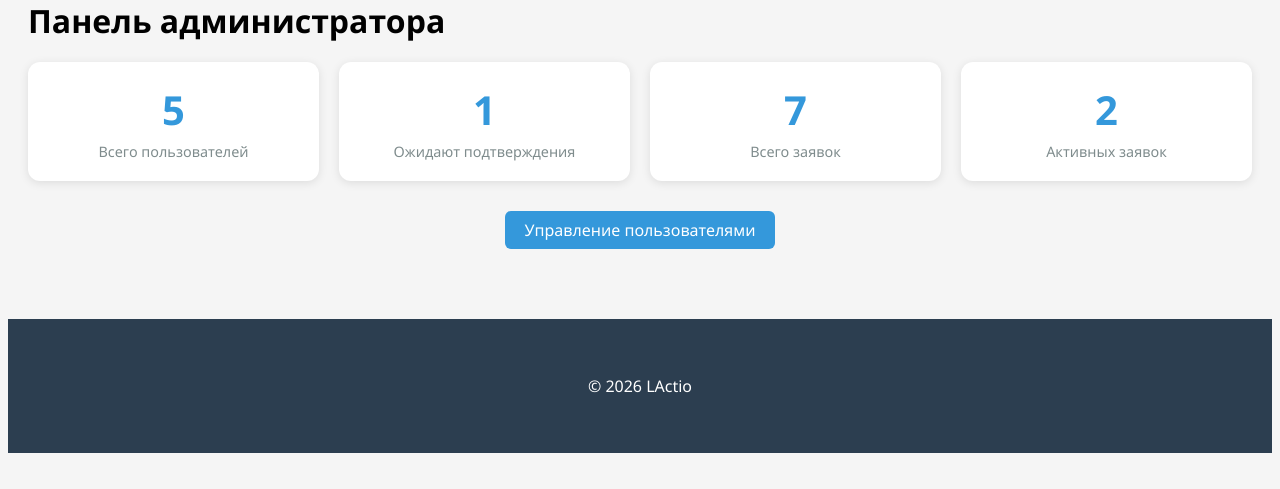
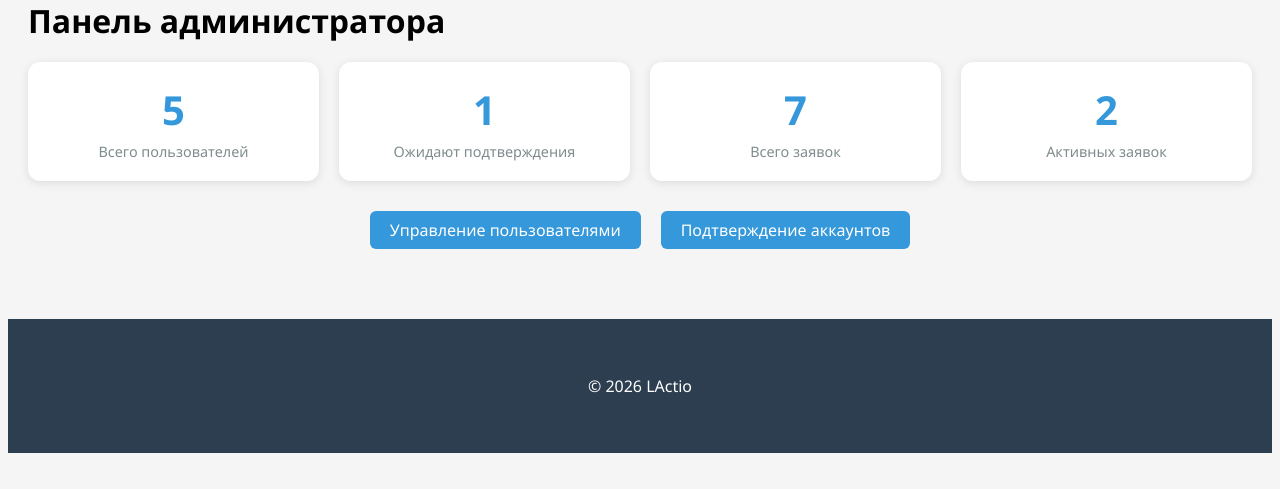
Before and after one commit to kukur1k/LAction, a Django app: page /admin-panel/ in a window 1280 px wide. Shown: the part 183-672 px from the top of the page. Run offline with Django 5.2, Linux system fonts and the light colour scheme; a user stored in the database is signed in; data comes from the database, SQL or seed files in the repository; both versions use the stored data as it was after the commit.

Commit message:
move ntn aprove account to adminPanel

```diff
--- a/LActio/service_reception/templates/reception/admin/dashboard.html
+++ b/LActio/service_reception/templates/reception/admin/dashboard.html
@@ -26,5 +26,6 @@
 
 <div class="flex_buttons" style="justify-content: center; gap: 20px;">
     <a href="{% url 'service_reception:admin_users' %}" class="btn_primary">Управление пользователями</a>
+    <a href="{% url 'service_reception:pending_users' %}" class="btn_primary">Подтверждение аккаунтов</a>
 </div>
 {% endblock %}
```
Also changed, not shown: LActio/db.sqlite3, LActio/media/avatars/blockPhoto.png (added).
